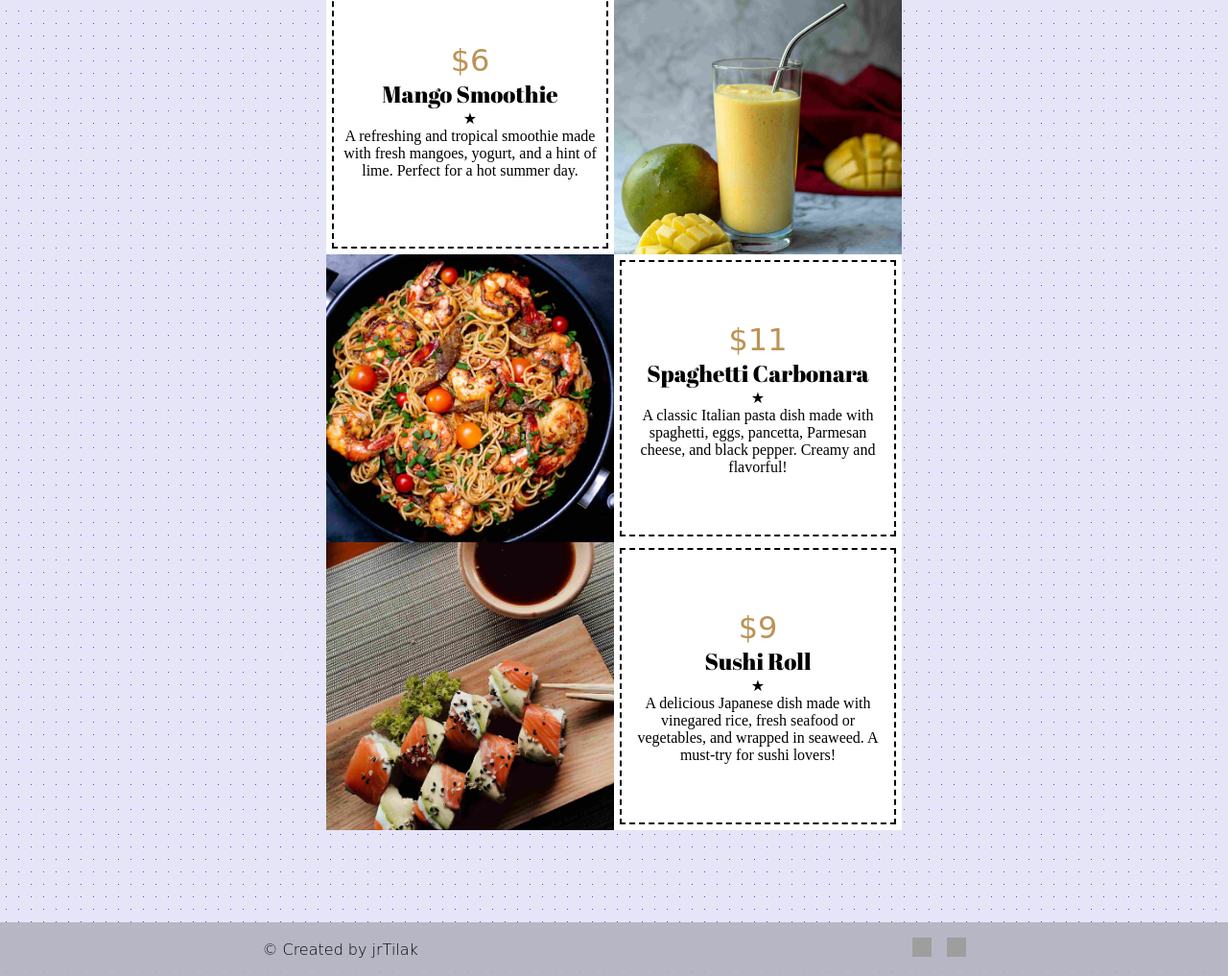
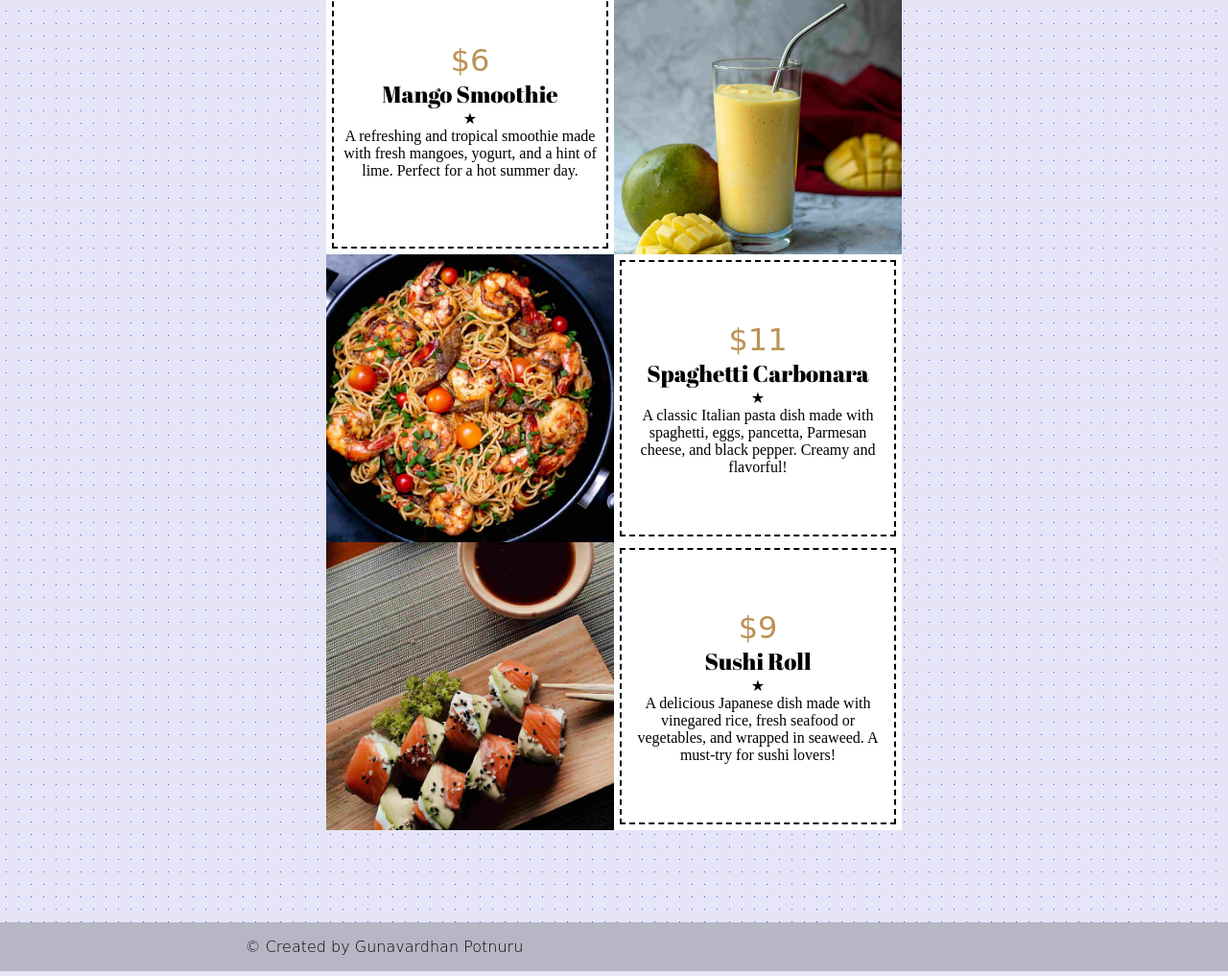
Before and after one commit to guna-1610/prodigy-01, a plain HTML site: page index.html in a window 1280 px wide. Shown: the part 2543-3560 px from the top of the page at 96% size. Drawn offline with Linux system fonts and the light colour scheme; grey boxes are pictures that could not be loaded; a web font is replaced by a local one.

Commit message:
Update index.html

```diff
--- a/index.html
+++ b/index.html
@@ -61,17 +61,8 @@
       </div>
     </main>
     <footer>
-      <span>&copy; Created by <a href="https://github.com/jrTilak" target="_blank">jrTilak</a> </span>
+      <span>&copy; Created by Gunavardhan Potnuru </span>
       <div>
-        <a href="https://github.com/jrTilak/Prodigy-Internship/tree/main/PRODIGY_WD_01" target="_blank">
-          <img
-            src="https://www.svgrepo.com/show/303615/github-icon-1-logo.svg"
-            alt=""
-          />
-        </a>
-        <a href="https://www.linkedin.com/in/jrtilak/" target="_blank">
-          <img src="https://www.svgrepo.com/show/508852/linkedin.svg" alt="" />
-        </a>
       </div>
     </footer>
     <div class="scrollbar"></div>
```
